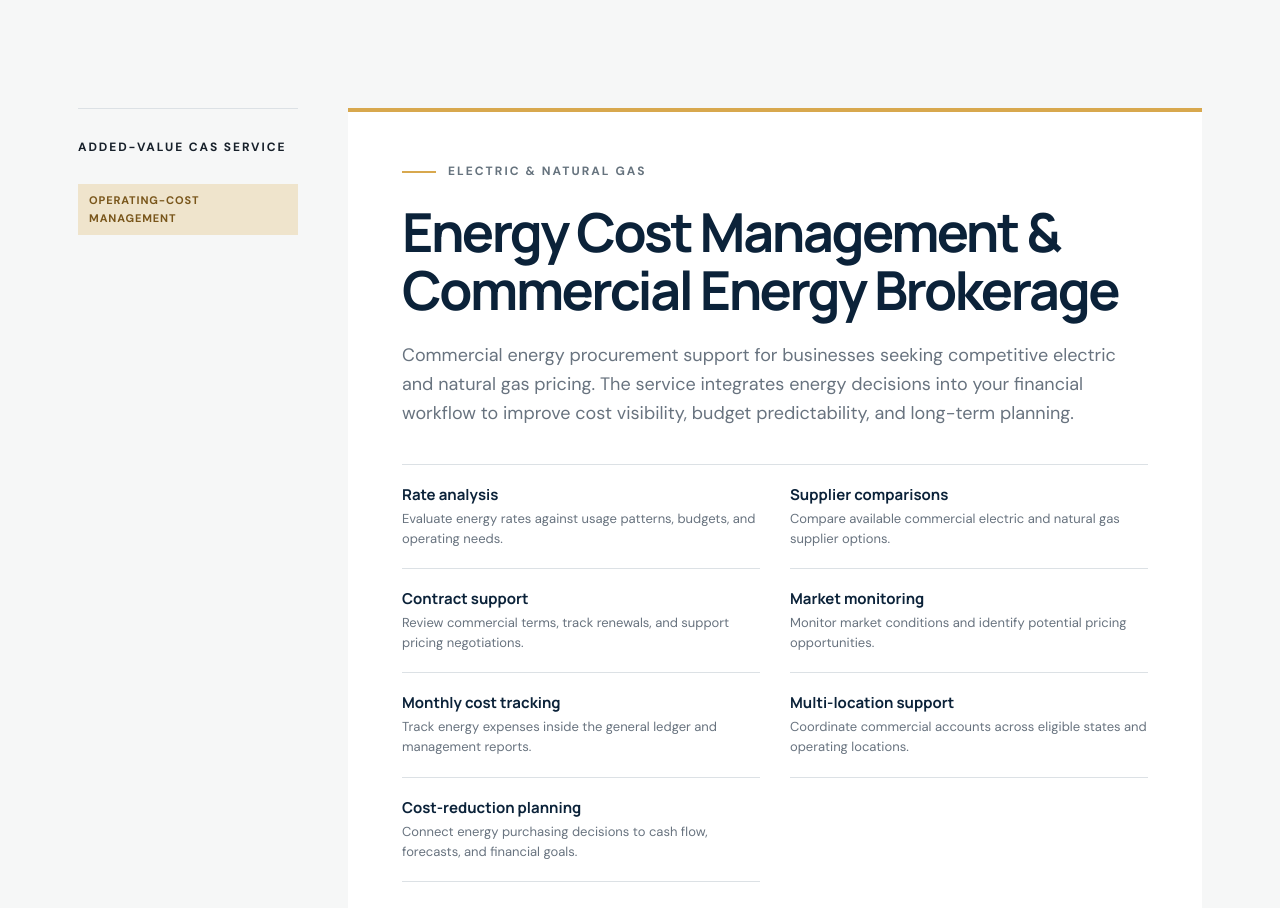
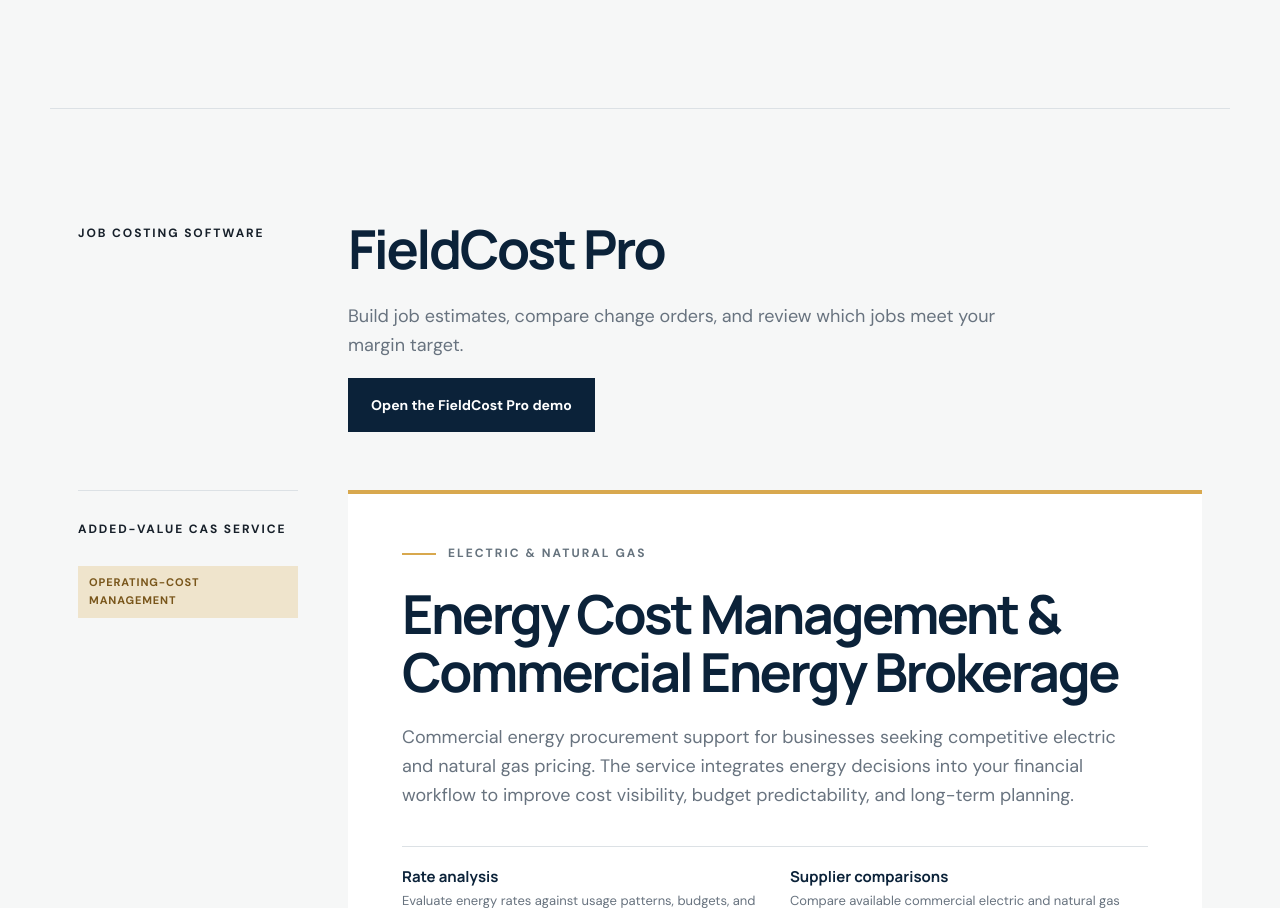
Before and after one commit to dhinds42/claritygrid-accounting, a plain HTML site: page index.html in a window 1280 px wide. Shown: the part 2714-3622 px from the top of the page. Drawn offline with Linux system fonts and the light colour scheme.

Commit message:
Add FieldCost Pro product link

```diff
--- a/index.html
+++ b/index.html
@@ -85,6 +85,15 @@
       <article><span class="service-no">05</span><div class="icon">≋</div><h3>Payroll Processing & Integration</h3><p>Payroll setup and processing support, employee and contractor workflows, multi-state payroll coordination, payroll-to-GL mapping, liability reconciliation, reporting, and troubleshooting.</p><a href="/payroll-processing/">Explore payroll support →</a></article>
       <article><span class="service-no">06</span><div class="icon">◇</div><h3>Transportation Accounting & Reporting</h3><p>Specialized support for trucking and freight, including settlements, TMS integration, equipment profitability, IFTA, IRP, UCR, Form 2290, KYU, and applicable federal and state reporting.</p><a href="/transportation-accounting/">Explore transportation accounting →</a></article>
       <article class="service-wide"><span class="service-no">07</span><div class="service-wide-copy"><div class="icon">▦</div><h3>Real Estate Accounting</h3><p>Property- and entity-level accounting plus commercial lease abstraction for real estate investors, landlords, property managers, developers, and multi-property operators.</p><a href="/real-estate-accounting/">Explore real estate accounting →</a><a class="secondary-service-link" href="/commercial-lease-abstraction/">Explore lease abstraction →</a></div><ul class="service-detail-list"><li>Rental income, tenant charges, and security-deposit accounting</li><li>Property, entity, bank, escrow, and loan reconciliations</li><li>Property-level P&amp;L, cash flow, and owner or investor reporting</li><li>CAM and operating-expense tracking support</li><li>Acquisition, renovation, and construction cost tracking</li><li>Property-management and QuickBooks workflow integration</li><li><strong>Commercial lease abstraction</strong>—rent schedules, options, critical dates, CAM terms, obligations, and key clauses</li><li>Standardized lease abstracts for portfolio review, onboarding, due diligence, and system migration</li></ul></article>
+    </section>
+
+    <section class="intro" id="fieldcost-pro" aria-labelledby="fieldcost-title">
+      <div><p class="section-label">Job costing software</p></div>
+      <div>
+        <h2 id="fieldcost-title">FieldCost Pro</h2>
+        <p>Build job estimates, compare change orders, and review which jobs meet your margin target.</p>
+        <a class="button" href="https://fieldcost.claritygridaccounting.com/">Open the FieldCost Pro demo</a>
+      </div>
     </section>
 
     <section class="value-service" id="energy-solutions" aria-labelledby="energy-title">
```
